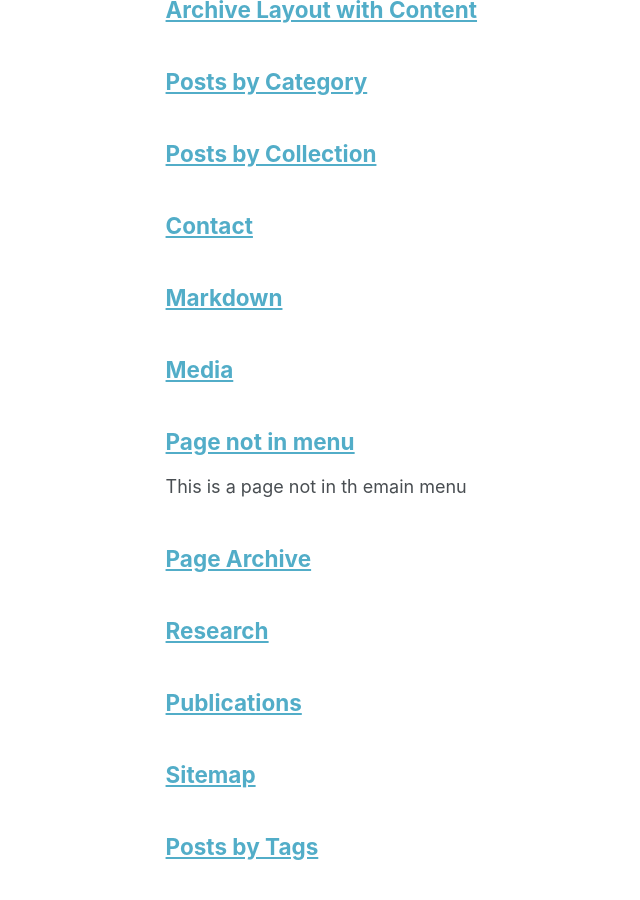
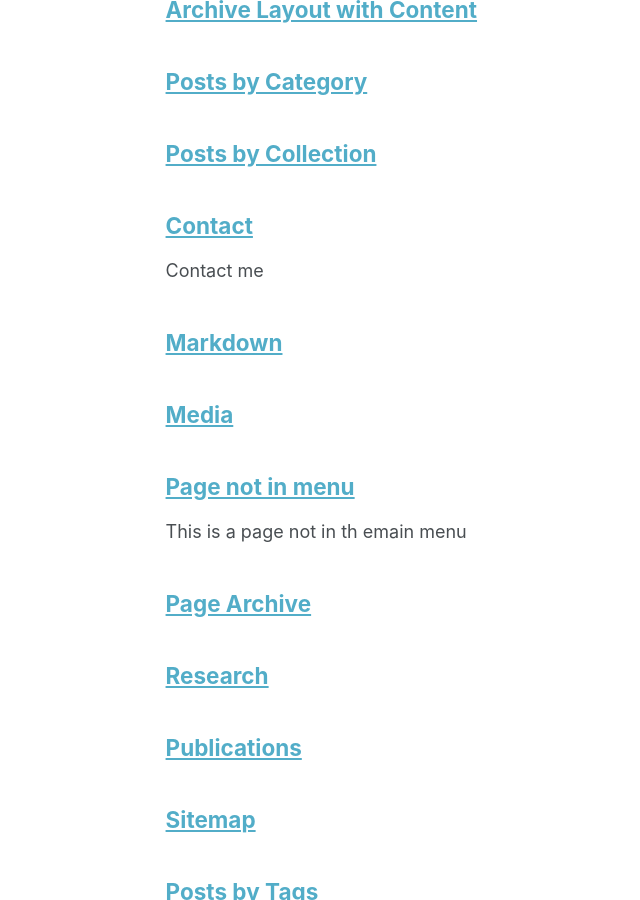
Before and after one commit to cngupta/cngupta.github.io, a Jekyll site: the page built from _pages/page-archive.html, in a window 1280 px wide and 900 px high, scrolled down 384 px. Shown: the whole window, without its empty margins (116-756 px from the left). Built offline with Jekyll 4.4.1, drawn with Linux system fonts in a browser that asks for light colours.

Commit message:
edit contact

```diff
--- a/_pages/contact.md
+++ b/_pages/contact.md
@@ -1,12 +1,9 @@
 ---
-layout: archive
+permalink: /contact/
 title: "Contact"
-permalink: /contact/
+excerpt: "Contact me"
 author_profile: true
-redirect_from:
-  - /resume
 ---
-
 
 * Email: cxg040@uark (dot) edu
 * Twitter: [chiraggupta_In](https://twitter.com/chiraggupta_In)
```
